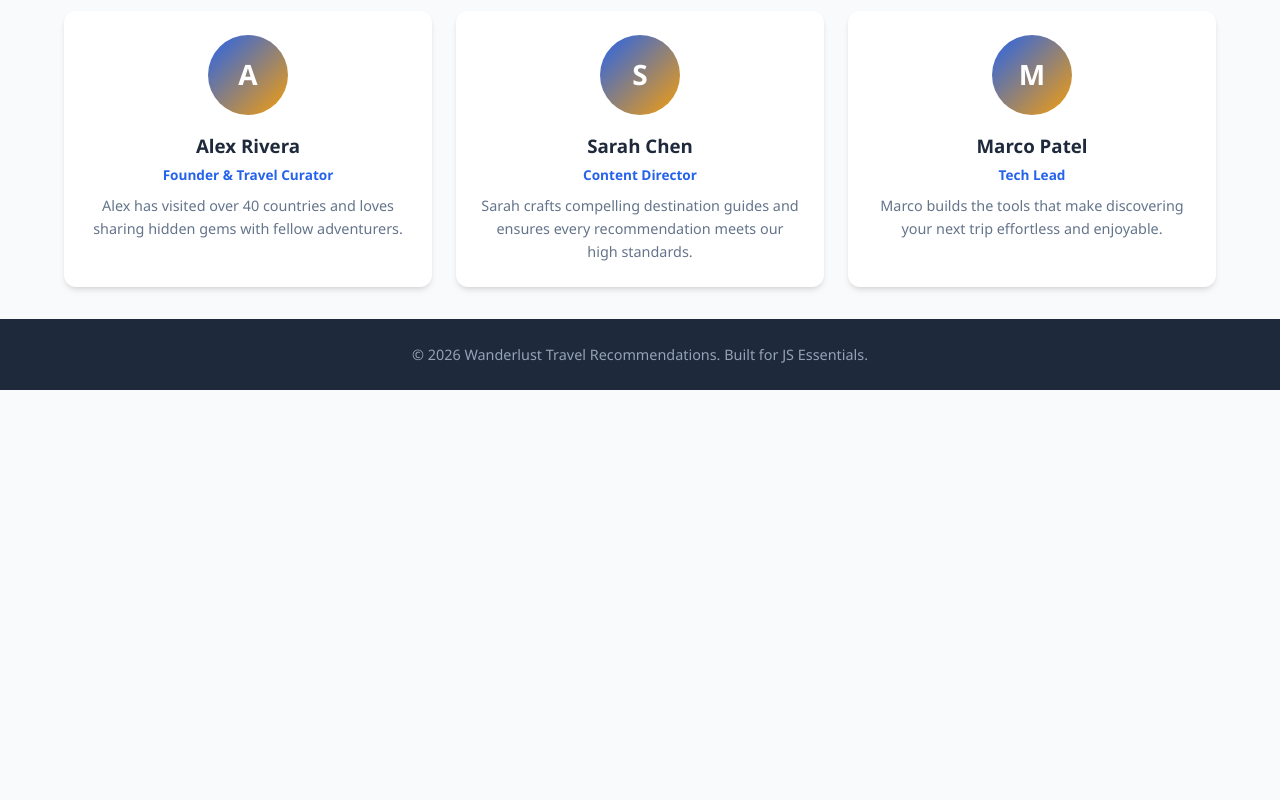
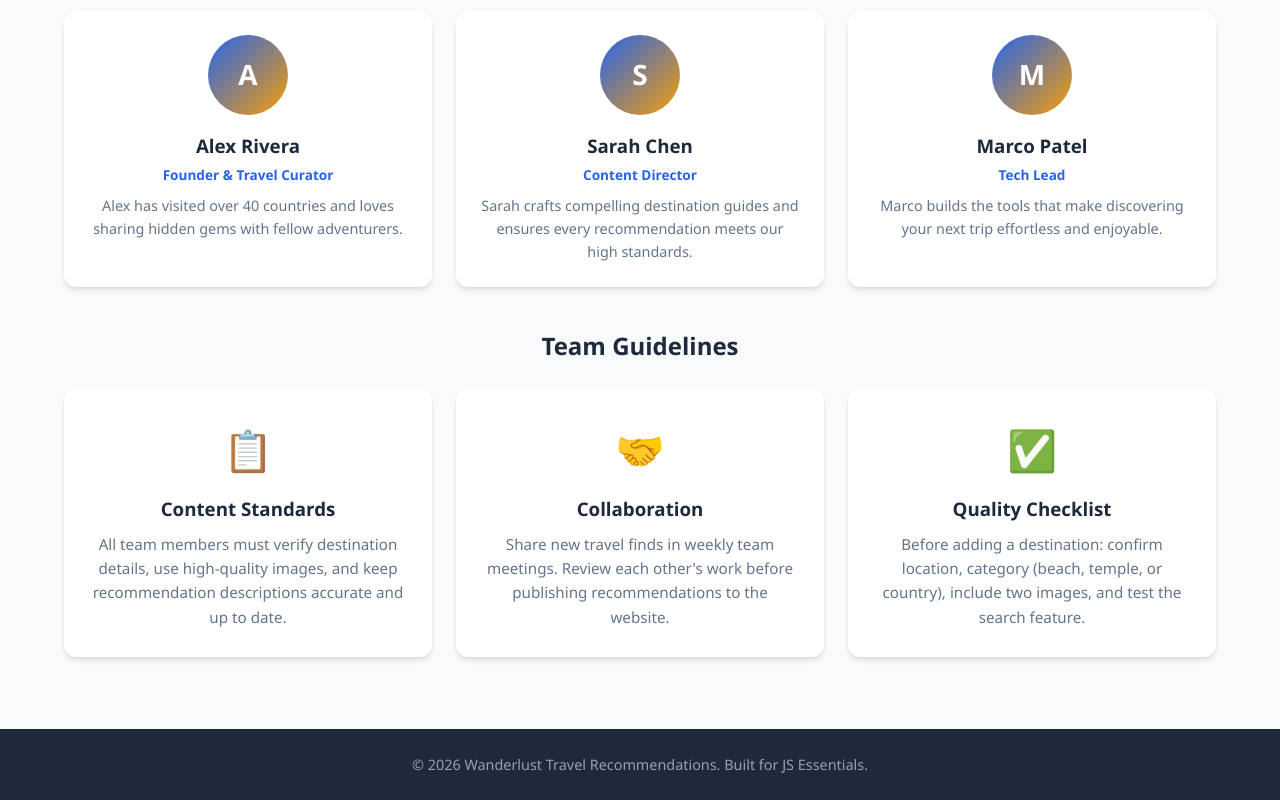
Before and after one commit to Someshshakya/wanderlust-travel, a plain HTML site: page about.html in a window 1280 px wide. Shown: the part 632-1432 px from the top of the page. Before the commit the page ends 1022 px from the top, so only its background shows below. Drawn offline with Linux system fonts and the light colour scheme.

Commit message:
Add team guidelines section to About Us page
Co-authored-by: Cursor <cursoragent@cursor.com>

```diff
--- a/about.html
+++ b/about.html
@@ -110,6 +110,36 @@
           </div>
         </div>
       </section>
+
+      <section class="team-section" style="margin-top: 2.5rem">
+        <h2>Team Guidelines</h2>
+        <div class="about-grid">
+          <div class="about-card">
+            <div class="icon">📋</div>
+            <h3>Content Standards</h3>
+            <p>
+              All team members must verify destination details, use high-quality
+              images, and keep recommendation descriptions accurate and up to date.
+            </p>
+          </div>
+          <div class="about-card">
+            <div class="icon">🤝</div>
+            <h3>Collaboration</h3>
+            <p>
+              Share new travel finds in weekly team meetings. Review each other's
+              work before publishing recommendations to the website.
+            </p>
+          </div>
+          <div class="about-card">
+            <div class="icon">✅</div>
+            <h3>Quality Checklist</h3>
+            <p>
+              Before adding a destination: confirm location, category (beach,
+              temple, or country), include two images, and test the search feature.
+            </p>
+          </div>
+        </div>
+      </section>
     </main>
 
     <footer>
```
